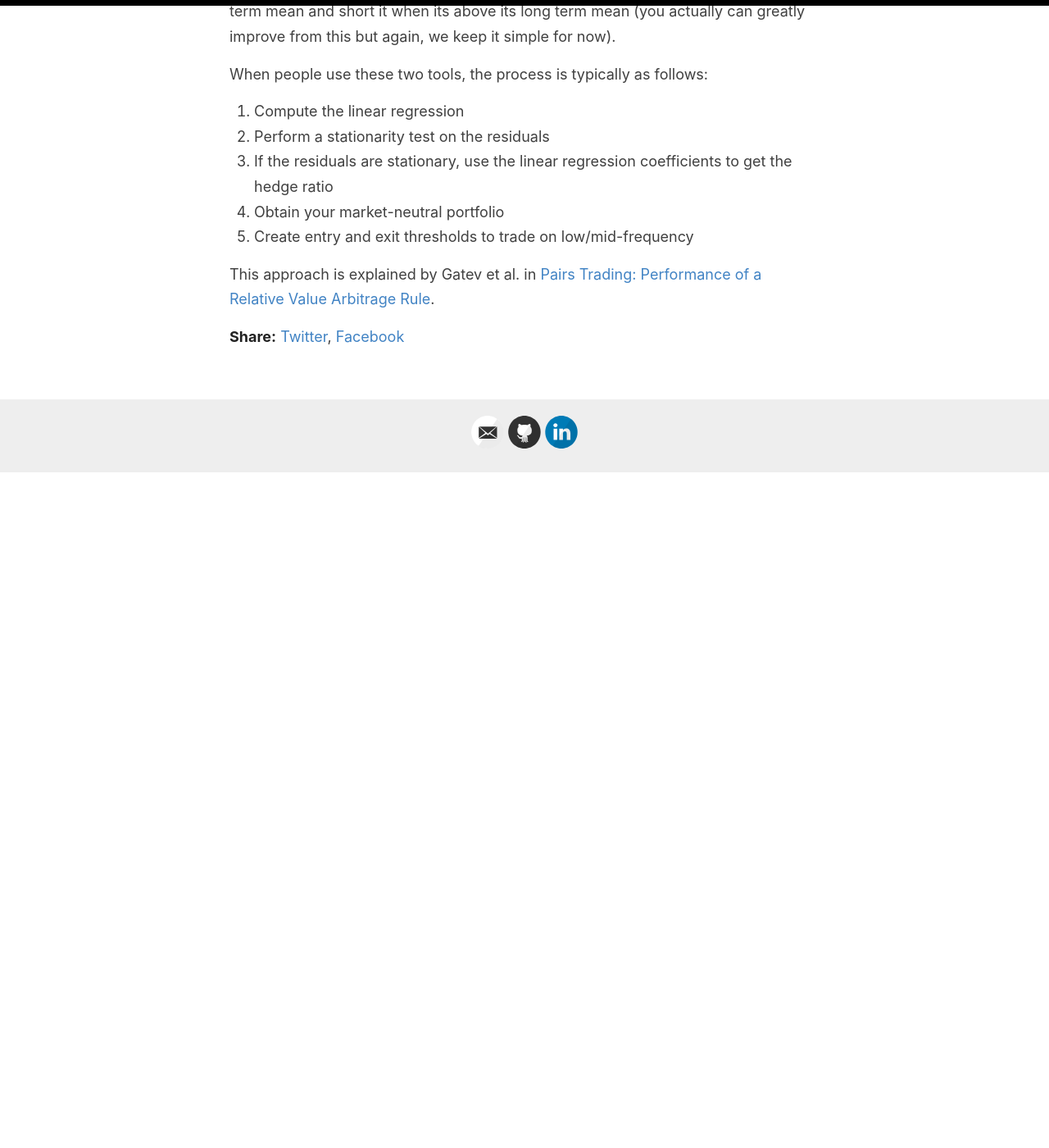
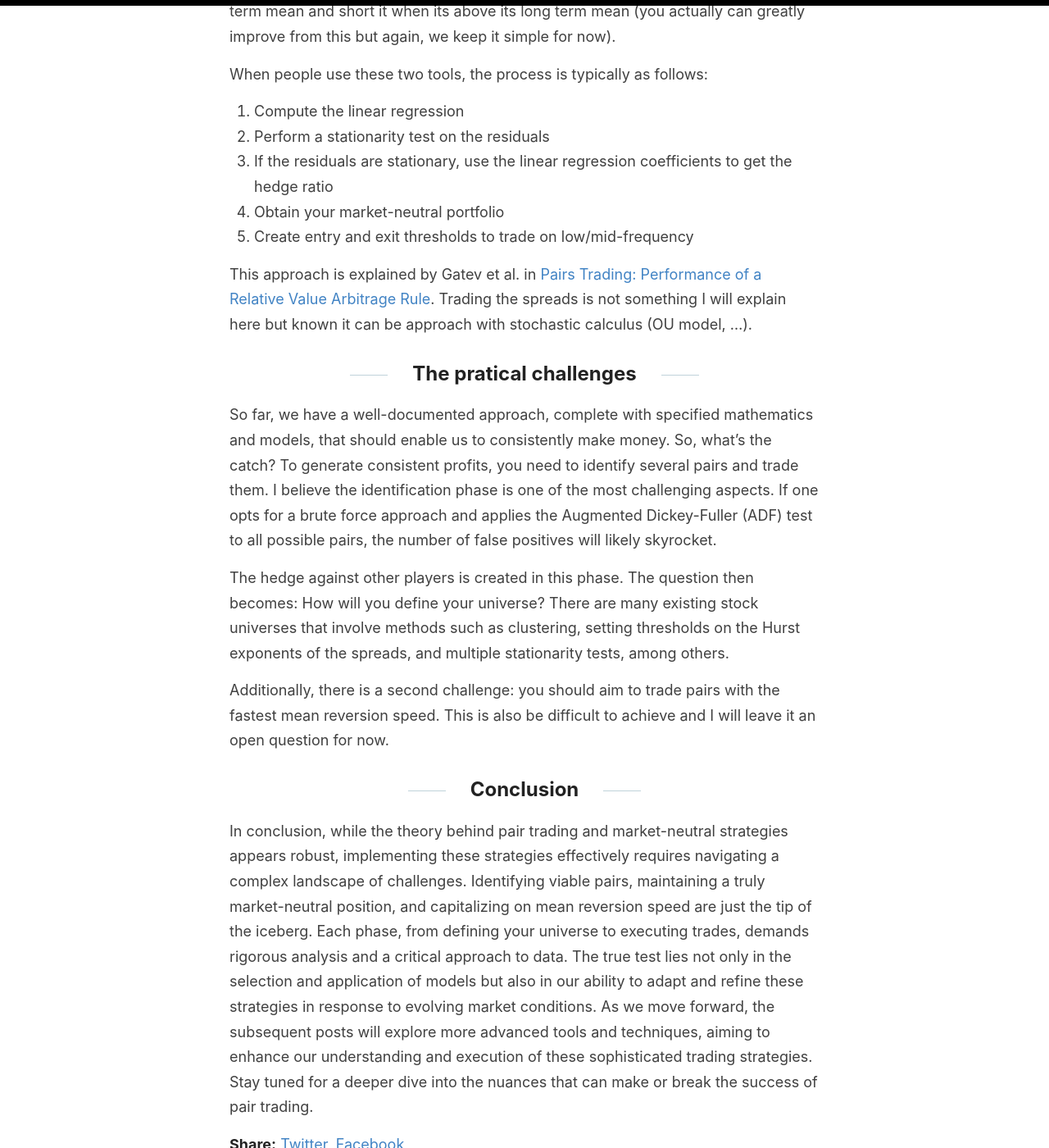
Before and after one commit to Zaltarba/blog, a Jekyll site: the page built from _posts/2024-06-22-IntroPairsTrading.md, in a window 1280 px wide and 1400 px high, scrolled down 5760 px. Shown: the whole window at 82% size. Built offline with Jekyll 4.4.1, drawn with Linux system fonts in a browser that asks for light colours; formulas are drawn with MathJax 3; before the commit the page ends 6336 px from its top, so only the background shows below that.

Commit message:
Update 2024-06-22-IntroPairsTrading.md

```diff
--- a/_posts/2024-06-22-IntroPairsTrading.md
+++ b/_posts/2024-06-22-IntroPairsTrading.md
@@ -47,6 +47,7 @@ Pair trading is all about working on spreads between the two assets and to const
 Now that we are clear on what market neutral means, let's get into some of the basic tools.
 
 ## Some Technical Aspects
+
 Let's dive into some technical aspects. I will stop using the CAPM model from now on. Despite it being great for gaining some common sense and intuitions, it's not so good for modeling today's market.
 
 A common framework for years has been **cointegration**. Basically, you consider stocks A and B being linearly correlated in prices if and only if:
@@ -147,4 +148,16 @@ When people use these two tools, the process is typically as follows:
   4. Obtain your market-neutral portfolio
   5. Create entry and exit thresholds to trade on low/mid-frequency
 
-This approach is explained by Gatev et al. in [Pairs Trading: Performance of a Relative Value Arbitrage Rule](https://papers.ssrn.com/sol3/papers.cfm?abstract_id=141615).
+This approach is explained by Gatev et al. in [Pairs Trading: Performance of a Relative Value Arbitrage Rule](https://papers.ssrn.com/sol3/papers.cfm?abstract_id=141615). Trading the spreads is not something I will explain here but known it can be approach with stochastic calculus (OU model,  ...).
+
+## The pratical challenges
+
+So far, we have a well-documented approach, complete with specified mathematics and models, that should enable us to consistently make money. So, what's the catch? To generate consistent profits, you need to identify several pairs and trade them. I believe the identification phase is one of the most challenging aspects. If one opts for a brute force approach and applies the Augmented Dickey-Fuller (ADF) test to all possible pairs, the number of false positives will likely skyrocket.
+
+The hedge against other players is created in this phase. The question then becomes: How will you define your universe? There are many existing stock universes that involve methods such as clustering, setting thresholds on the Hurst exponents of the spreads, and multiple stationarity tests, among others.
+
+Additionally, there is a second challenge: you should aim to trade pairs with the fastest mean reversion speed. This is also be difficult to achieve and I will leave it an open question for now.
+
+## Conclusion
+
+In conclusion, while the theory behind pair trading and market-neutral strategies appears robust, implementing these strategies effectively requires navigating a complex landscape of challenges. Identifying viable pairs, maintaining a truly market-neutral position, and capitalizing on mean reversion speed are just the tip of the iceberg. Each phase, from defining your universe to executing trades, demands rigorous analysis and a critical approach to data. The true test lies not only in the selection and application of models but also in our ability to adapt and refine these strategies in response to evolving market conditions. As we move forward, the subsequent posts will explore more advanced tools and techniques, aiming to enhance our understanding and execution of these sophisticated trading strategies. Stay tuned for a deeper dive into the nuances that can make or break the success of pair trading.
```
